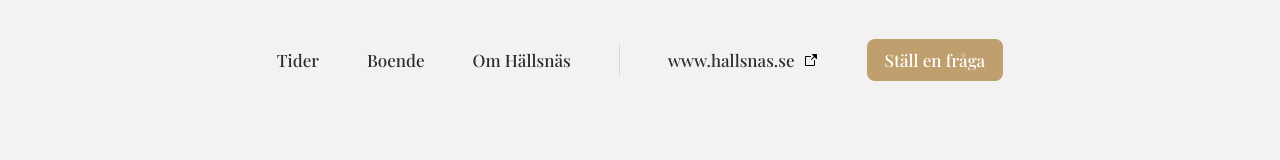
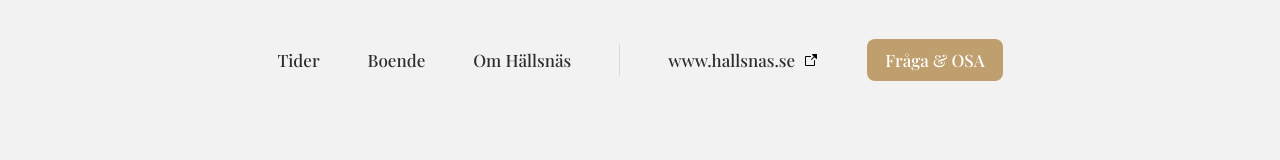
Before and after one commit to olivernygren/hallsnas, a React (Create React App) app: page / in a window 1280 px wide. Shown: the top 160 px of the page. Built offline with nearby package versions, Linux system fonts and the light colour scheme.

Commit message:
Update button text

```diff
--- a/src/components/header/Navigation.tsx
+++ b/src/components/header/Navigation.tsx
@@ -24,7 +24,7 @@ const Navigation = ({ hasScrolled }: NavigationProps) => {
         </LinkWithIcon>
         <PlainLink href='#fraga'>
           <Button color={hasScrolled ? 'dark' : 'gold'}>
-            Ställ en fråga
+            Fråga & OSA
           </Button>
         </PlainLink>
       </Nav>
```
